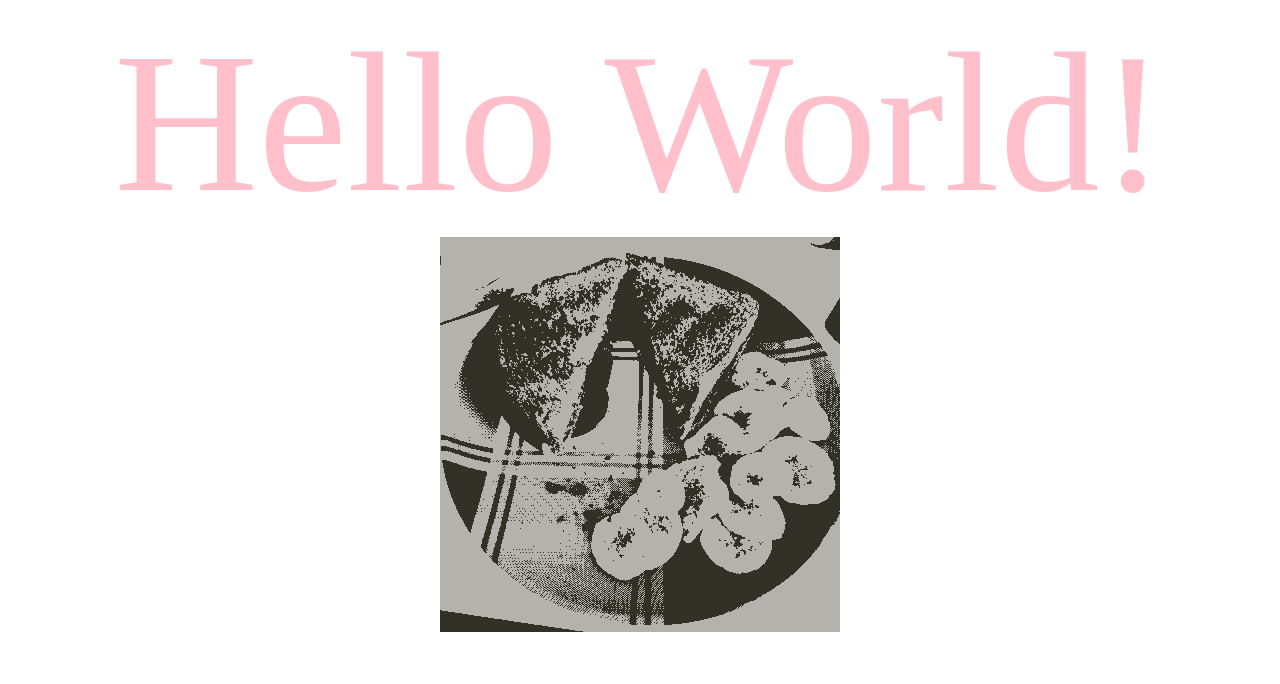
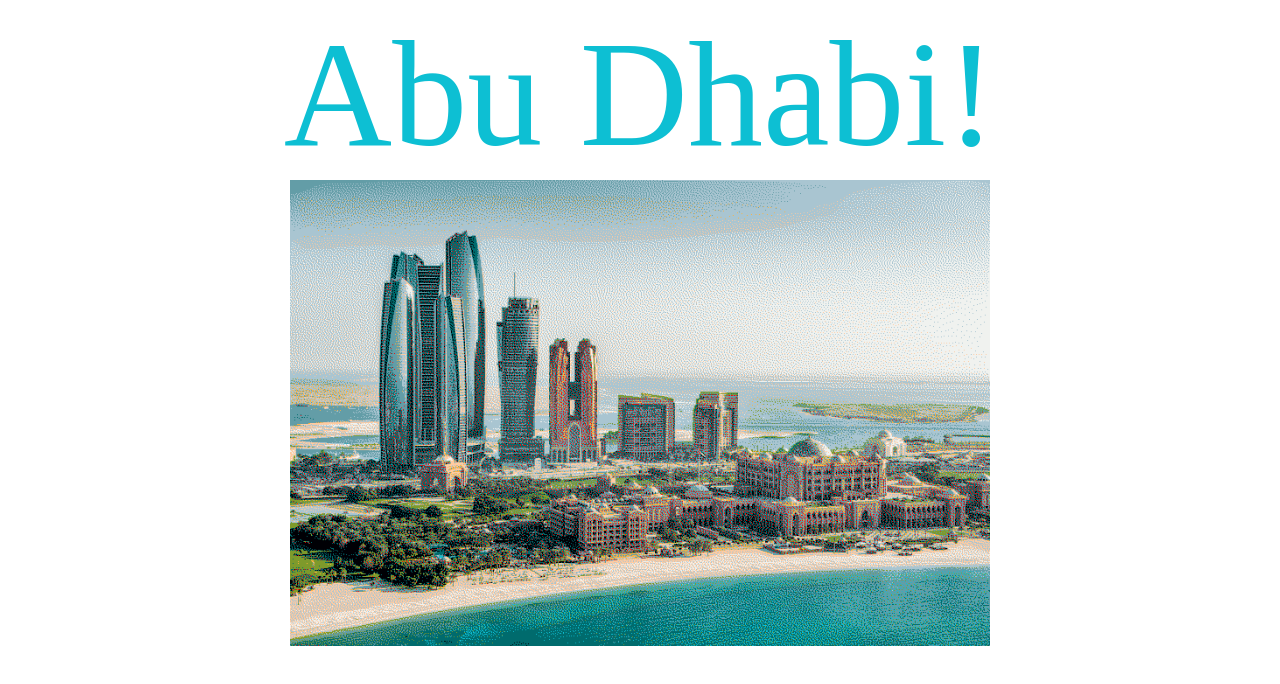
Before and after one commit to div10nant/onepageweb, a plain HTML site: page index.html in a window 1280 px wide. Drawn offline with Linux system fonts and the light colour scheme; a web font is replaced by a local one.

Commit message:
new topic

```diff
--- a/index.html
+++ b/index.html
@@ -5,22 +5,20 @@
         @import url('https://fonts.googleapis.com/css2?family=Barrio&display=swap');
 
             body{
-
-
             }
 
             h1{
                 font-family: "Barrio", serif;
                 font-weight: 400;
-                font-size: 200px;
+                font-size: 150px;
                 font-style: normal;
-                color: pink;
+                color: #0DBFD3;
                 text-align: center;
                 margin-bottom: 0px;
                 margin-top: 0px;
         }
             img{
-                width: 400px;
+                width: 700px;
                 margin:auto;
                 display: block;
             }
@@ -28,7 +26,7 @@
         </style>
     </head>
     <body>
-        <h1> Hello World!</h1>
-        <img src="/IMG_6623-dithered.png">
+        <h1> Abu Dhabi!</h1>
+        <img src="/dither_it_abudhabi.jpeg" alt="Dithered image of skyscrapers and coastline in Abu Dhabi, UAE.">
     </body>
 </html>
```
Also changed, not shown: dither_it_abudhabi.jpeg (added).
